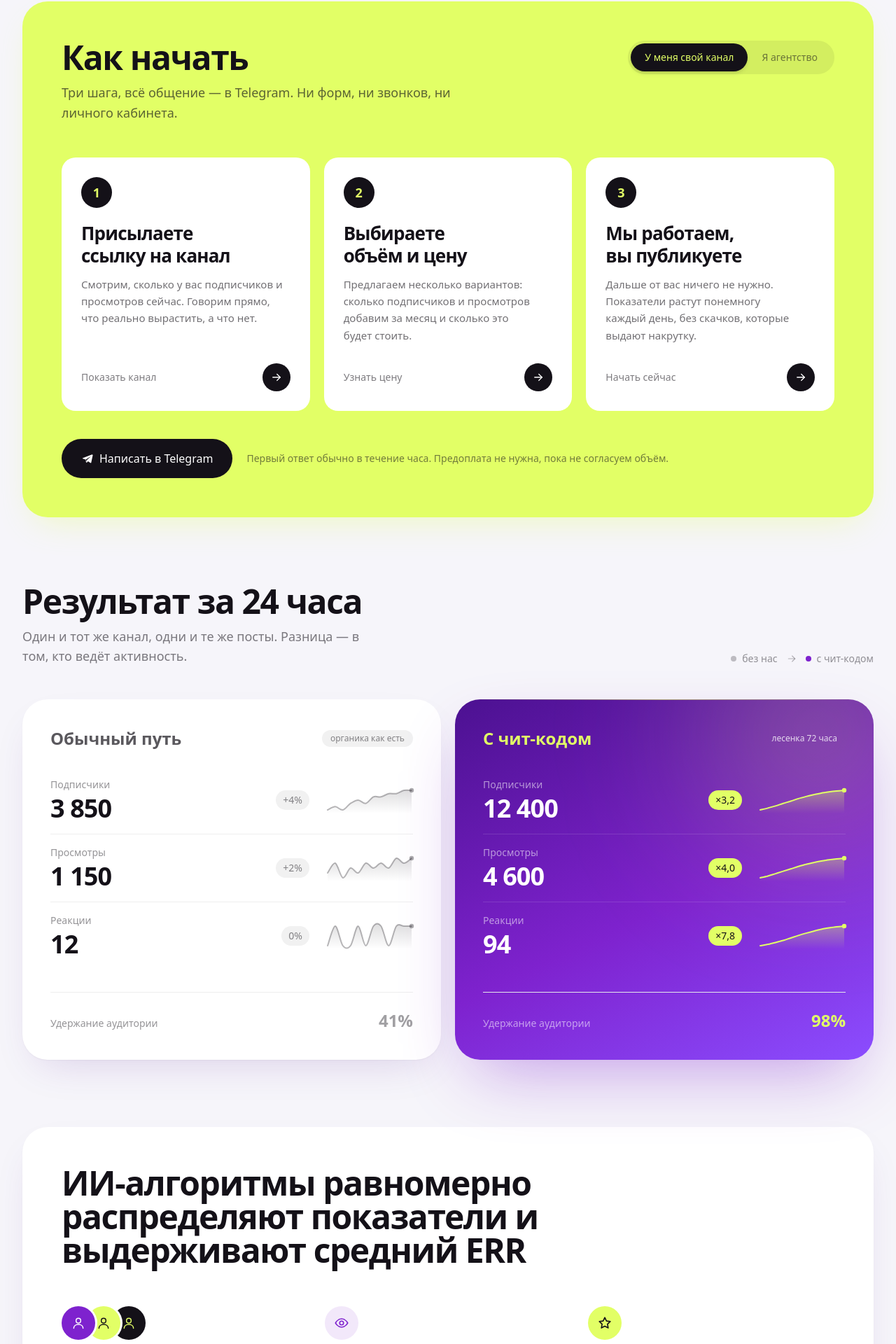
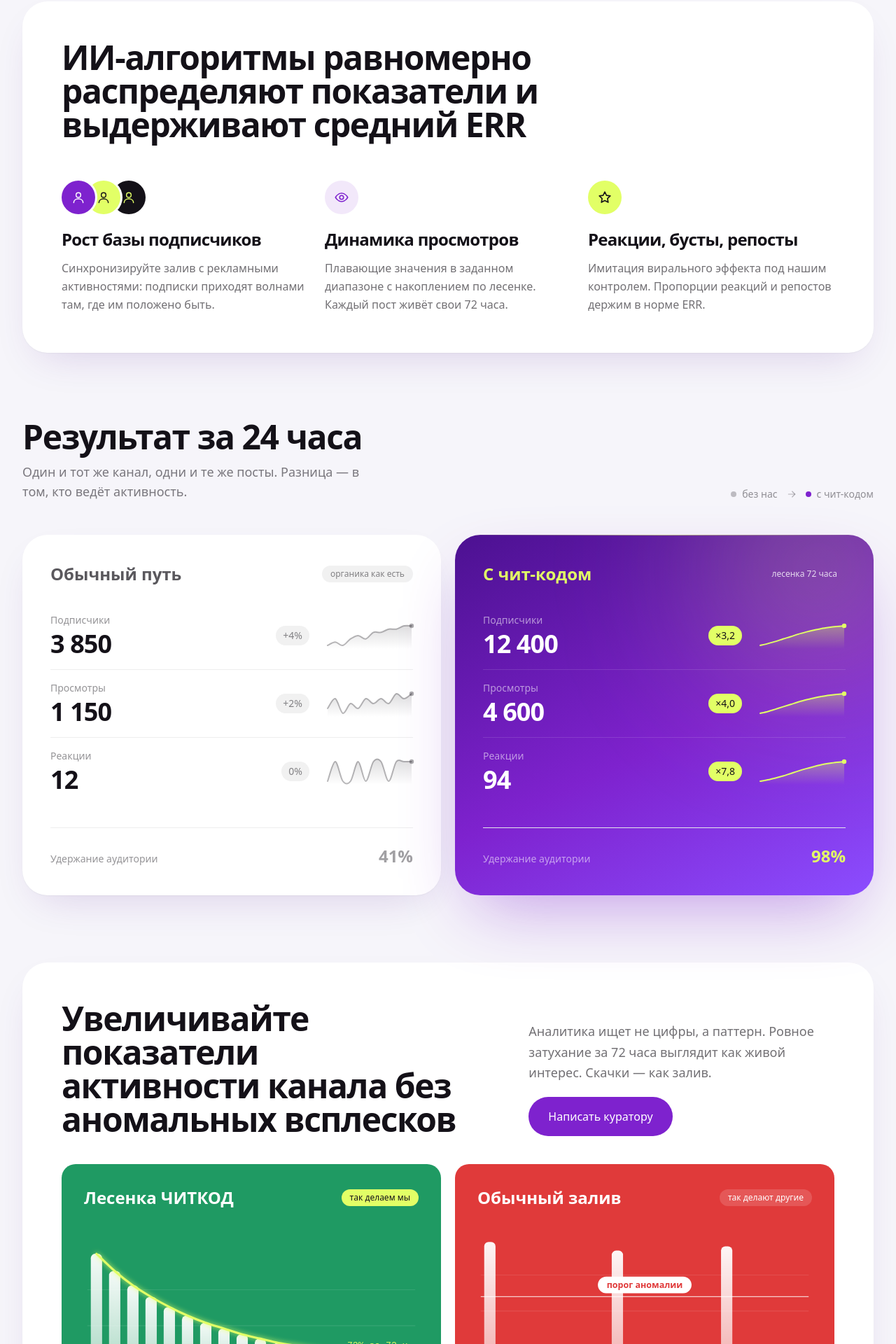
Before and after one commit to oliversmith7689-dev/chitcode-site, a React (Vite) app: page / in a window 1280 px wide. Shown: the part 878-2798 px from the top of the page at 70% size. Built offline with nearby package versions, Linux system fonts and the light colour scheme.

Commit message:
feat: новый порядок блоков
Алгоритмы → Результат за 24 часа → Увеличивайте показатели →
Технология Лесенки → Как начать → Стратегия → дальше без изменений.

```diff
--- a/App.tsx
+++ b/App.tsx
@@ -65,11 +65,11 @@ const App: React.FC = () => {
       <Hero />
 
       <main className="relative z-10 pt-6 md:pt-8 space-y-6 md:space-y-8 pb-6 md:pb-8">
-        <section id="start" className="scroll-mt-24"><StartEasy role={role} setRole={setRole} /></section>
+        <section><Algorithms role={role} /></section>
         <section className="py-10 md:py-16"><ComparisonSection role={role} /></section>
-        <section><Algorithms role={role} /></section>
         <section><SmoothVsSpike /></section>
         <section id="technology" className="scroll-mt-24"><StaircaseTech /></section>
+        <section id="start" className="scroll-mt-24"><StartEasy role={role} setRole={setRole} /></section>
         <section><Strategy /></section>
         <section><LaunchPlan /></section>
         <section id="security" className="scroll-mt-24"><SecurityBlock /></section>
```
